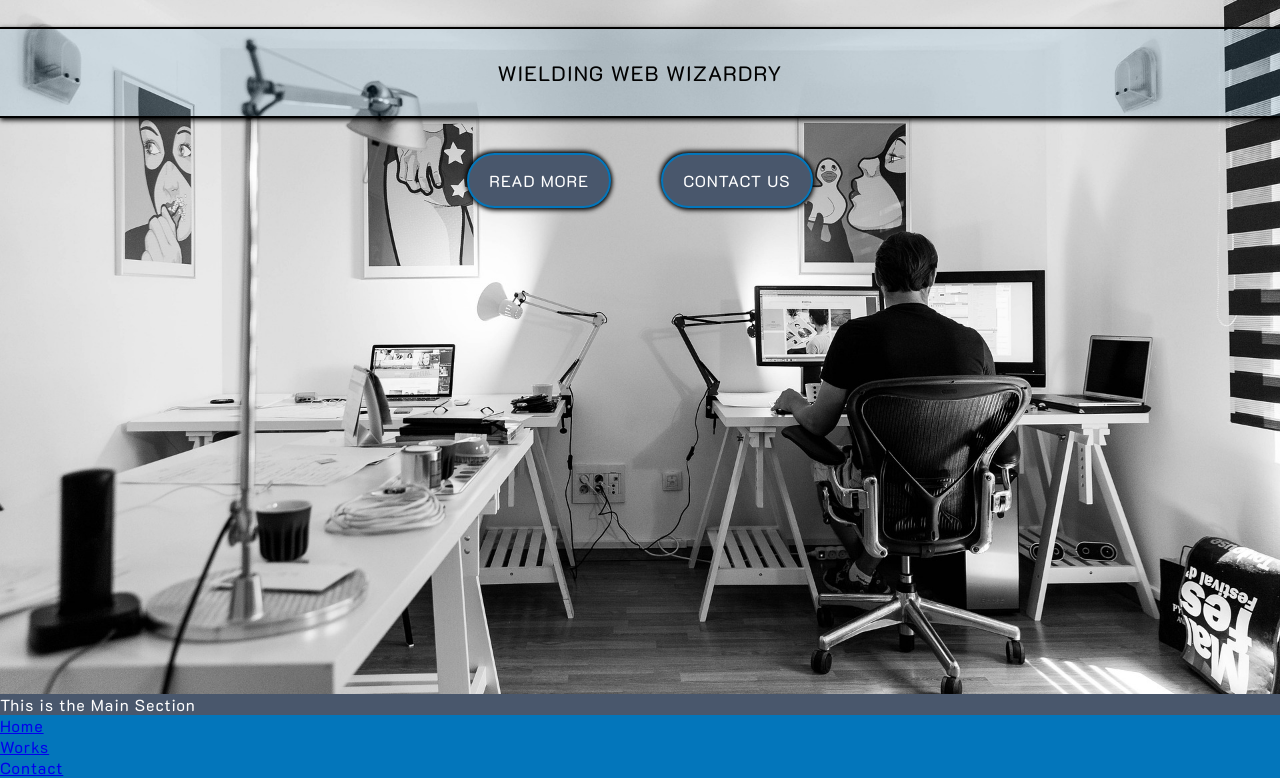
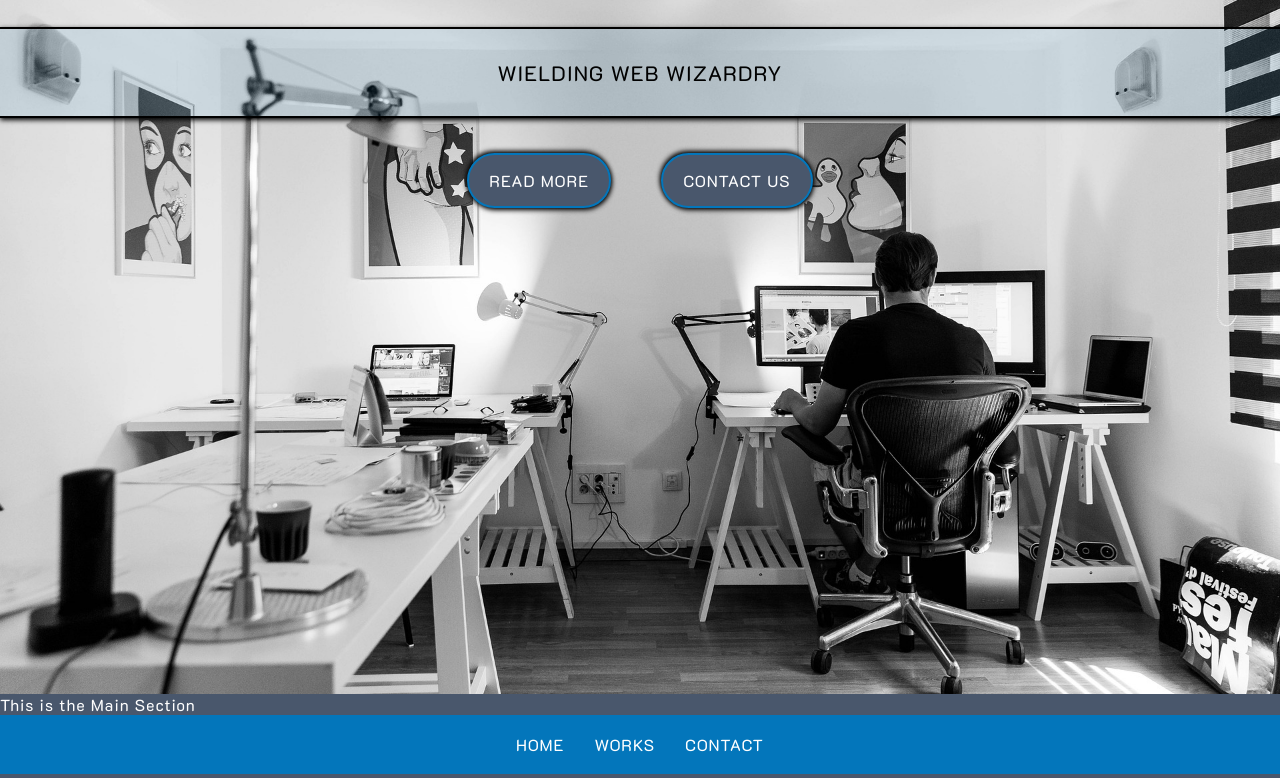
Before and after one commit to TerryLoc/AWD, a plain HTML site: page index.html in a window 1280 px wide. Shown: the part 106-884 px from the top of the page. Drawn offline with Linux system fonts and the light colour scheme.

Commit message:
Style: Add button links in footer

```diff
--- a/assets/css/style.css
+++ b/assets/css/style.css
@@ -5,6 +5,7 @@
   --secondary-color: #0376bb;
   --text-light: #ffffff;
   --text-dark: #000000;
+  --shadow-button: 1px 2px 5px var(--text-dark), -1px -2px 5px var(--text-dark);
 }
 
 * {
@@ -79,10 +80,11 @@ h2 {
   color: var(--text-light);
   background-color: var(--main-color);
   border: 2px solid var(--secondary-color);
-  box-shadow: 1px 2px 5px var(--text-dark), -1px -2px 5px var(--text-dark);
+  box-shadow: var(--shadow-button);
 }
 
-button a {
+button a,
+li a {
   text-decoration: none;
   color: inherit;
 }
@@ -99,3 +101,32 @@ button a {
 footer {
   background: var(--secondary-color);
 }
+
+.page_links {
+  display: flex;
+  padding: 1rem;
+}
+
+.footer-links {
+  display: flex;
+  margin: auto;
+  list-style-type: none;
+}
+
+.footer-links li {
+  margin: 3px;
+}
+
+.footer-links li a {
+  text-transform: uppercase;
+  cursor: pointer;
+  background-color: var(--secondary-color);
+  padding: 7px 12px;
+}
+
+.footer-links li a:hover {
+  background-color: var(--text-light);
+  color: var(--secondary-color);
+  border-radius: 30px;
+  box-shadow: var(--shadow-button);
+}
--- a/index.html
+++ b/index.html
@@ -23,13 +23,13 @@
     <main id="main-section">This is the Main Section</main>
 
     <footer>
-      <div class="page_links">
-        <ul>
+      <nav class="page_links">
+        <ul class="footer-links">
           <li><a href="#Home">Home</a></li>
-          <li><a href="Work">Works</a></li>
-          <li><a href="Contact">Contact</a></li>
+          <li><a href="#Work">Works</a></li>
+          <li><a href="#Contact">Contact</a></li>
         </ul>
-      </div>
+      </nav>
     </footer>
   </body>
 </html>
```
